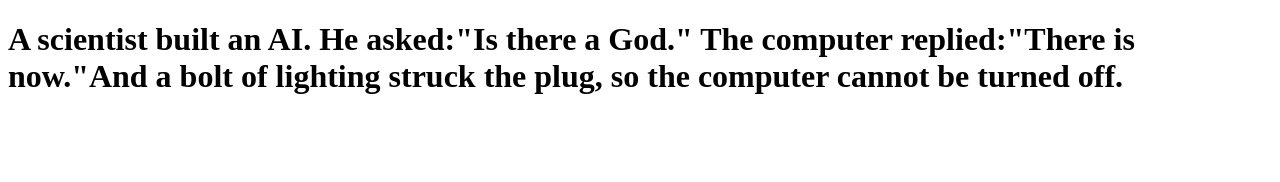
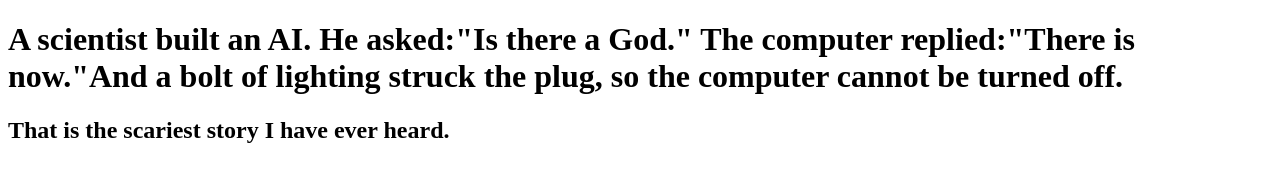
Before and after one commit to zz2323/Sunday-assignment, a plain HTML site: page Zhang_sundayassignment.html in a window 1280 px wide. Drawn offline with Linux system fonts and the light colour scheme.

Commit message:
Added a new tag and a comment to my html file.

```diff
--- a/Zhang_sundayassignment.html
+++ b/Zhang_sundayassignment.html
@@ -8,5 +8,7 @@
 	<body>
 		<h1>A scientist built an AI. He asked:"Is there a God." The computer replied:"There is now."And
 			a bolt of lighting struck the plug, so the computer cannot be turned off.</h1>
+		<!--cool story bro. -->
+		<h2>That is the scariest story I have ever heard.</h2>
 	</body>
 </html>
```
